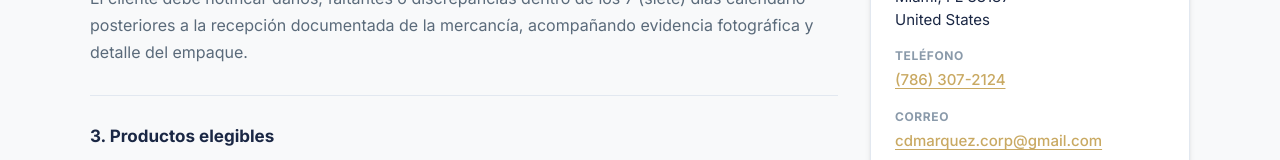
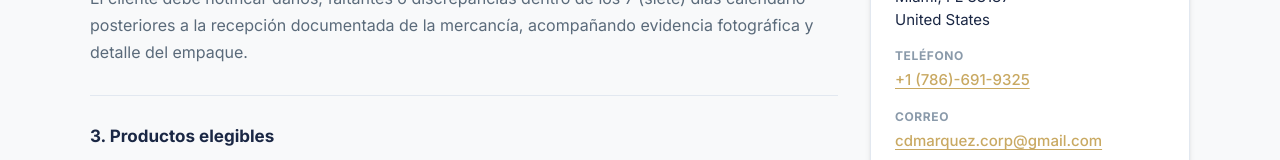
Before and after one commit to Danielpl03/web-cd-mc, an Angular app: page /legal/devoluciones in a window 1280 px wide. Shown: the part 525-685 px from the top of the page. Built offline with nearby package versions, Linux system fonts and the light colour scheme.

Commit message:
Update company.constants.ts

```diff
--- a/src/app/constants/company.constants.ts
+++ b/src/app/constants/company.constants.ts
@@ -12,8 +12,8 @@ export const COMPANY = {
     country: 'United States',
     formatted: '18324 SW 152nd Pl, Miami, FL 33187, United States',
   },
-  phone: '7863072124',
-  phoneDisplay: '(786) 307-2124',
+  phone: '+17866919325',
+  phoneDisplay: '+1 (786)-691-9325',
   email: 'cdmarquez.corp@gmail.com',
   location: {
     headquarters: 'Miami, Florida, USA',
@@ -32,6 +32,6 @@ export const COMPANY = {
   ],
 } as const;
 
-export const COMPANY_PHONE_TEL = `+1${COMPANY.phone}`;
+export const COMPANY_PHONE_TEL = `${COMPANY.phone}`;
 
 export const COMPANY_MAILTO = `mailto:${COMPANY.email}`;
```
